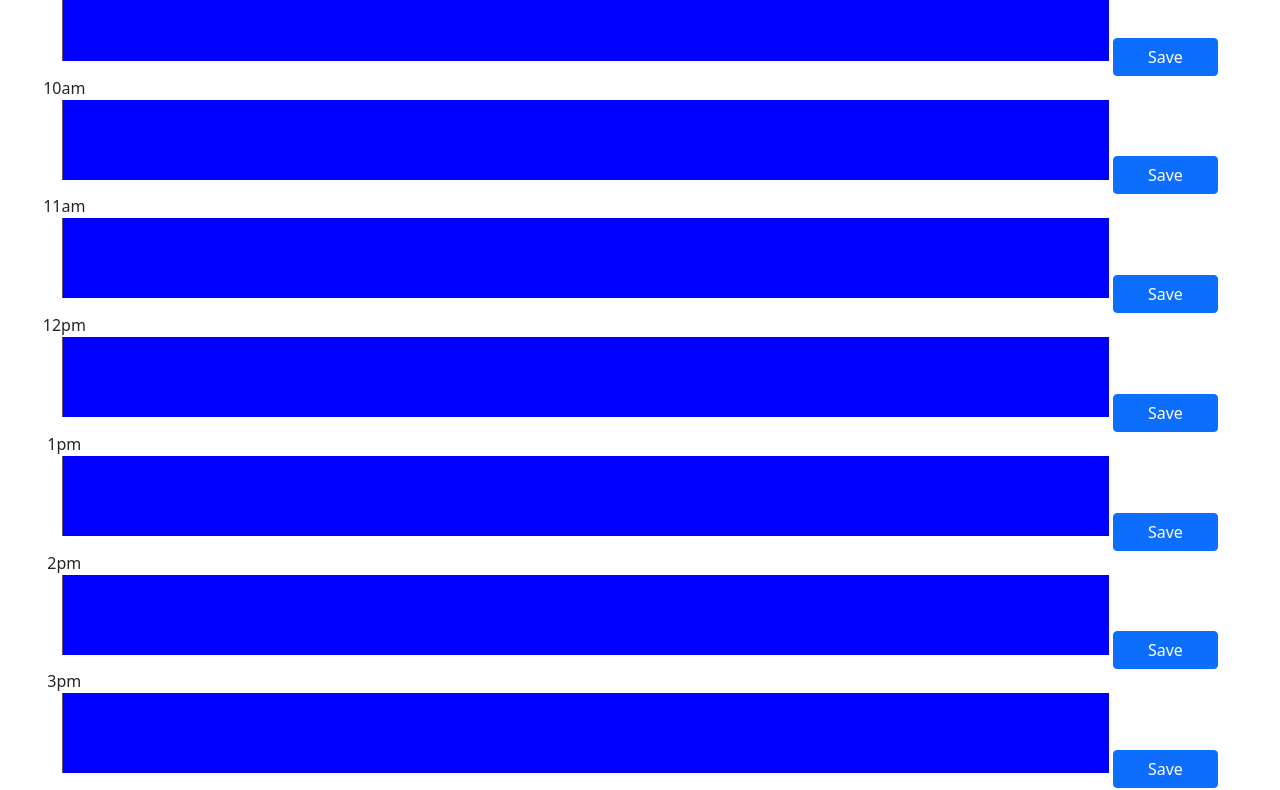
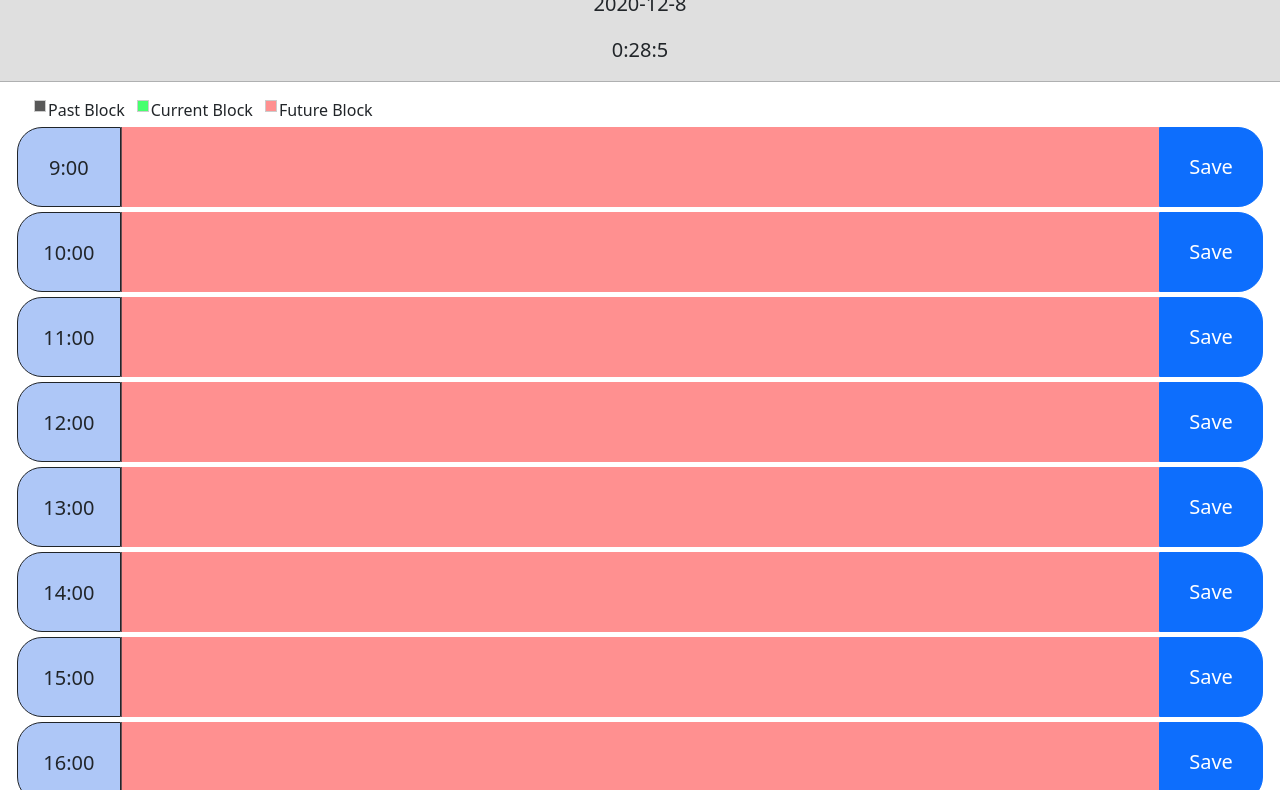
Before and after one commit to Amarz94/workday-planner, a plain HTML site: page index.html in a window 1280 px wide. Shown: the part 67-857 px from the top of the page. Drawn offline with nearby package versions, Linux system fonts and the light colour scheme.

Commit message:
Updated CSS/JS/HTML

```diff
--- a/index.html
+++ b/index.html
@@ -21,53 +21,63 @@
   <body>
 
         <div class="headLine col-12">
-            Work Day Planner
+        <h1>Workday Planner</h1>
+        <p id="todaysDate"></p>
+        <p id="todaysTime"></p> <hr>
         </div>
+        <div class="legendDiv">
+            <ul class="legend">
+                <li><span class="awesome"></span> Past Block</li>
+                <li><span class="kindaawesome"></span> Current Block</li>
+                <li><span class="notawesome"></span> Future Block</li>
+            </ul>
+        </div>
+        <br>
         <div class="container-fluid">
-            <div id="9am" class="timeDiv col-12">
-                <div class="hour col-1">9am</div>
+            <div id="9am" class="timeDiv">
+                <div class="hour col-1">9:00</div>
                 <textarea class="perEvent col-10" value="9"></textarea>
                 <button type="button" class="btn btn-primary saveBtn col-1">Save</button>
             </div>
             <div id="10am" class="timeDiv">
-                <div class="hour col-1">10am</div>
+                <div class="hour col-1">10:00</div>
                 <textarea class="perEvent col-10" value="10"></textarea>
                 <button type="button" class="btn btn-primary saveBtn col-1">Save</button>
             </div>
             <div id="11am"  class="timeDiv">
-                <div class="hour col-1">11am</div>
+                <div class="hour col-1">11:00</div>
                 <textarea class="perEvent col-10" value="11"></textarea>
                 <button type="button" class="btn btn-primary saveBtn col-1">Save</button>
             </div>
             <div id="12am" class="timeDiv">
-                <div class="hour col-1">12pm</div>
+                <div class="hour col-1">12:00</div>
                 <textarea class="perEvent col-10" value="12"></textarea>
                 <button type="button" class="btn btn-primary saveBtn col-1">Save</button>
             </div>
             <div id="1pm" class="timeDiv">
-                <div class="hour col-1">1pm</div>
+                <div class="hour col-1">13:00</div>
                 <textarea class="perEvent col-10" value="13"></textarea>
                 <button type="button" class="btn btn-primary saveBtn col-1">Save</button>
             </div>
             <div id="2pm" class="timeDiv">
-                <div class="hour col-1">2pm</div>
+                <div class="hour col-1">14:00</div>
                 <textarea class="perEvent col-10" value="14"></textarea>
                 <button type="button" class="btn btn-primary saveBtn col-1">Save</button>
             </div>
             <div id="3pm" class="timeDiv">
-                <div class="hour col-1">3pm</div>
+                <div class="hour col-1">15:00</div>
                 <textarea class="perEvent col-10" value="15"></textarea>
                 <button type="button" class="btn btn-primary saveBtn col-1">Save</button>
             </div>
             <div id="4pm" class="timeDiv">
-                <div class="hour col-1">4pm</div>
+                <div class="hour col-1">16:00</div>
                 <textarea class="perEvent col-10" value="16"></textarea>
                 <button type="button" class="btn btn-primary saveBtn col-1">Save</button>
             </div>
             <div id="5pm" class="timeDiv">
-                <div class="hour col-1">5pm</div>
+                <div class="hour col-1">17:00</div>
                 <textarea class="perEvent col-10" value="17"></textarea>
-                <button type="button" class="btn btn-primary saveBtn col-1">Primary</button>
+                <button type="button" class="btn btn-primary saveBtn col-1">Save</button>
             </div>
         </div>
 
--- a/script.js
+++ b/script.js
@@ -3,18 +3,29 @@ window.onload = function() {
 
 var saveBtn = document.querySelector(".saveBtn")
 var hour    = document.querySelector(".hour")
-var blank = []
 
 
+var blank = []
 var today = new Date();
 var date = today.getFullYear()+'-'+(today.getMonth()+1)+'-'+today.getDate();
 var currentTime = today.getHours() + ":" + today.getMinutes() + ":" + today.getSeconds();
 var hourNum = today.getHours()
-console.log(date)
-console.log(currentTime)
-console.log(today)
-console.log (today.getHours())
-console.log(hourNum)
+var secondsLeft = 1
+
+document.getElementById("todaysDate").innerHTML = date
+
+function updateTime(){
+    var currTime = new Date()
+    var hours = currTime.getHours()
+    var minutes = currTime.getMinutes()
+    var seconds = currTime.getSeconds()
+    if (minutes < 10){
+        minutes = "0" + minutes
+    }
+    var t_str = (hours) + ":" + minutes + ":" + seconds;
+    document.getElementById('todaysTime').innerHTML = t_str;
+}
+setInterval(updateTime, 100);
 
 
 $('.saveBtn').on("click", function() {
@@ -34,11 +45,11 @@ function alertt() {
         var hourBlock = parseInt($(this).attr("value"))
         console.log(hourBlock)
         if(hourNum > hourBlock){
-            $(this).css("background-color", "grey")
+            $(this).css("background-color", "#585858")
         } else if (hourNum === hourBlock) {
-            $(this).css("background-color", "green")
+            $(this).css("background-color", "#46ff6e")
         } else{
-            $(this).css("background-color", "blue")
+            $(this).css("background-color", "#ff9090")
         }
     })
 
--- a/style.css
+++ b/style.css
@@ -1,23 +1,86 @@
 .timeDiv {
     text-align: center;
+    display: flex;
+    margin: 5px;
 }
 
-  .saveBtn i:hover {
+.hour {
+    text-align: center;
+    vertical-align: middle;
+    height:80px;
+    margin: auto;
+    border-top-right-radius: 0px;
+    border-bottom-right-radius: 0px;
+    border-top-left-radius: 25px;
+    border-bottom-left-radius: 25px;
+    background-color: rgb(174, 199, 247);
+    border-style: solid;
+    border-width: thin;
+    font-size: 20px;
+    line-height: 80px;
+}
+
+p {
+    font-size: 20px;
+}
+
+.saveBtn {
     font-size: 20px;
     transition: all .3s ease-in-out;
+    border-top-right-radius: 25px;
+    border-bottom-right-radius: 25px;
+    border-top-left-radius: 0px;
+    border-bottom-left-radius: 0px;
   }
 
-  .perEvent{
+.perEvent{
     white-space: pre-wrap;
     font-size: 20px;
-  }
+}
 
 
-  textarea {
+textarea {
 
     border: none;
     resize: none;
     color: #ffffff;
     border-left: 1px solid #685155;
     padding: 10px;
-  }
+}
+
+.headLine {
+    text-align: center;
+    background-color: rgb(223, 223, 223);
+
+}
+
+=
+
+.legendDiv {
+    text-align: center;
+    margin: auto;
+}
+
+.legend {
+    list-style: none;
+ }
+
+.legend li {
+    float: left; margin-right: 10px;
+ }
+
+.legend span {
+     border: 1px solid #ccc; float: left; width: 12px; height: 12px; margin: 2px;
+}
+
+.legend .awesome {
+    background-color: #585858;
+}
+
+.legend .kindaawesome {
+    background-color: #46ff6e;
+}
+
+.legend .notawesome {
+     background-color: #ff9090;
+    }
```
